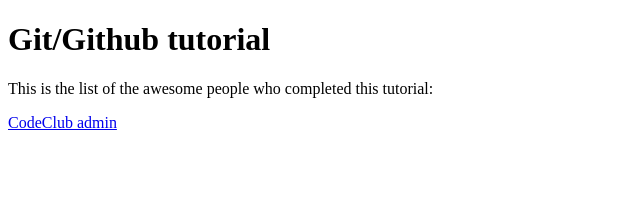
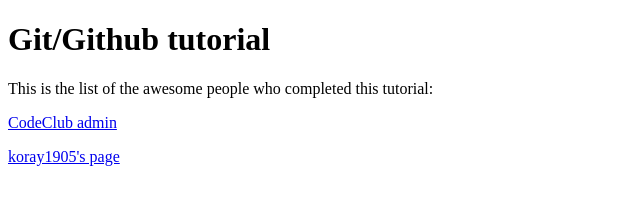
Before and after one commit to CodeClubAIU/git-tutorial, a plain HTML site: page index.html in a window 1280 px wide. Shown: the whole page, without its empty margins (0-640 px from the left). Drawn offline with Linux system fonts and the light colour scheme.

Commit message:
koray1905's page add

```diff
--- a/index.html
+++ b/index.html
@@ -9,6 +9,7 @@
 <p>This is the list of the awesome people who completed this tutorial:</p>
 
 <p><a href="codeclub.html">CodeClub admin</a></p>
+<p><a href="https://github.com/koray1905.html">koray1905's page</a></p>
 
 </body>
 </html>
```
